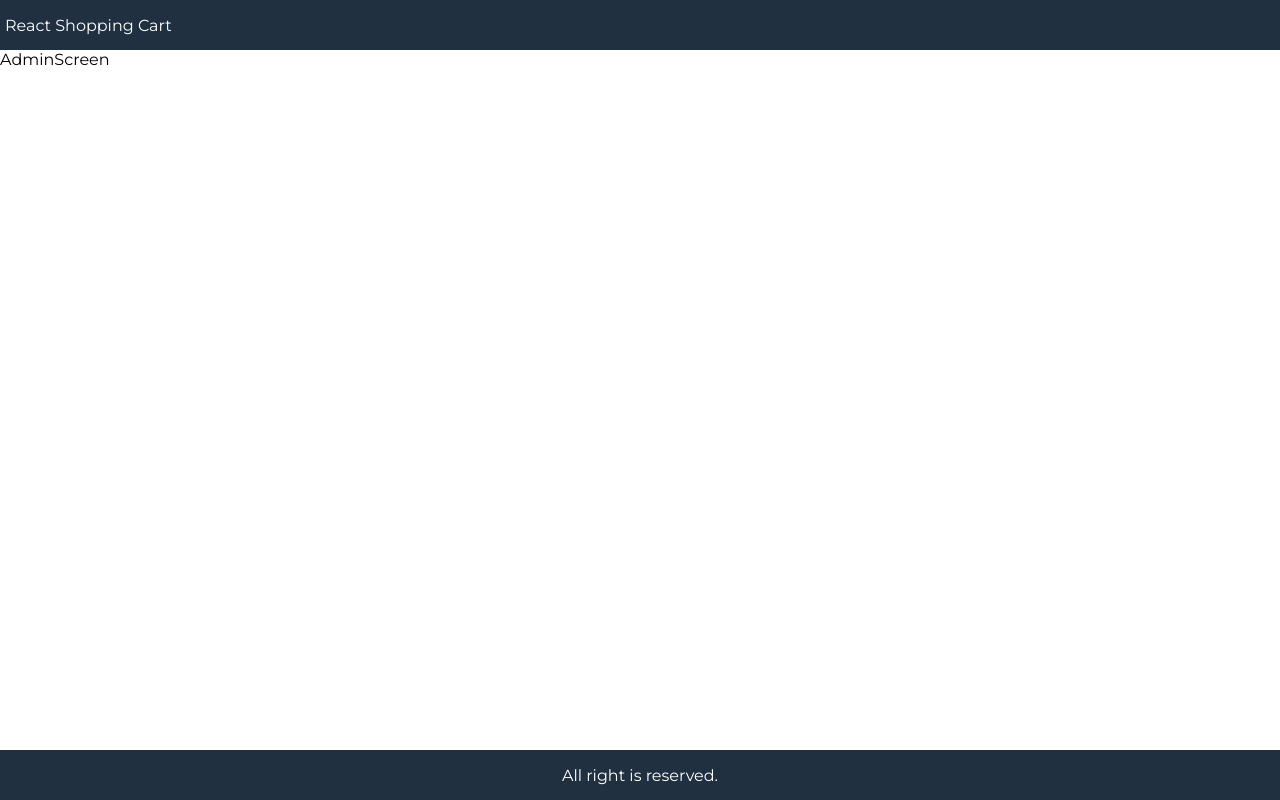
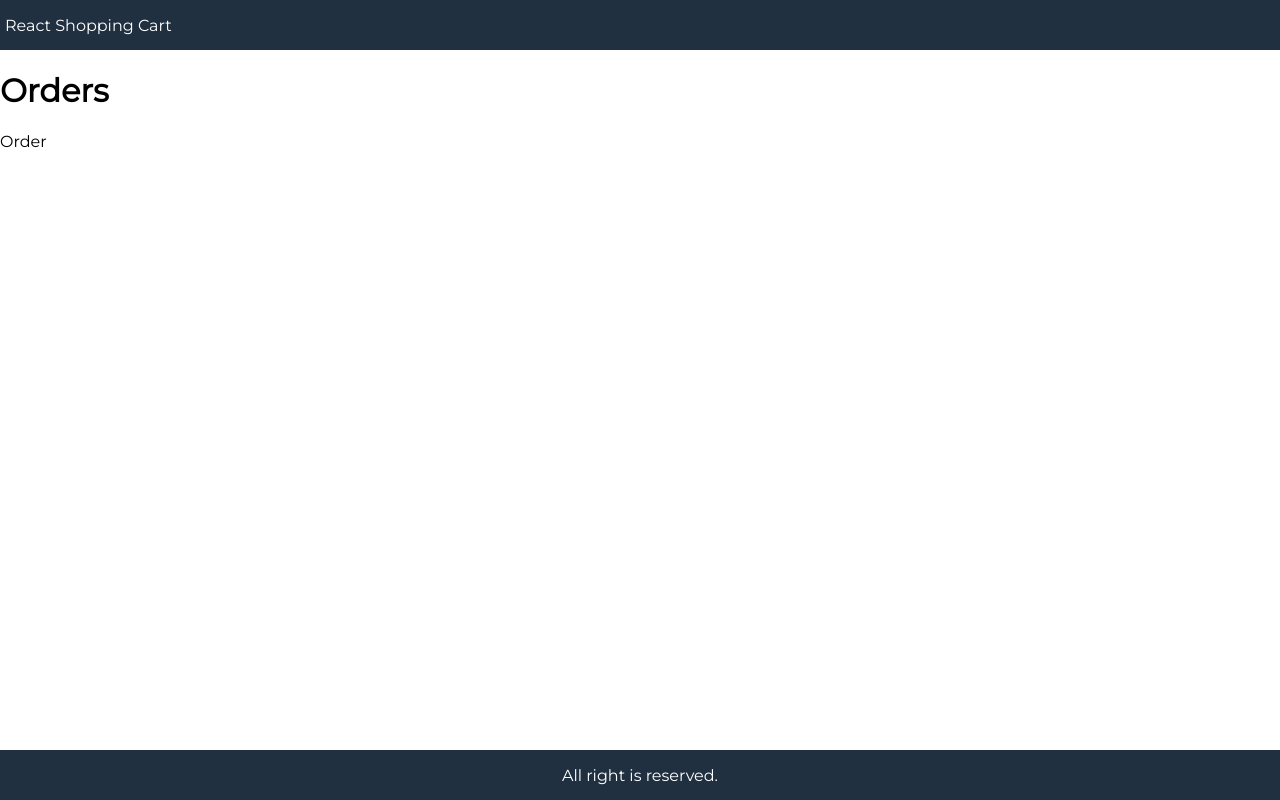
Before and after one commit to reypryma/cart-shopping, a React (Create React App) app: page /admin in a window 1280 px wide. Built offline with nearby package versions, Linux system fonts and the light colour scheme.

Commit message:
03 Create Order Component Boilerplate

```diff
--- /dev/null
+++ b/src/components/Order.js
@@ -0,0 +1,13 @@
+import React, {Component} from 'react';
+
+class Order extends Component {
+    render() {
+        return (
+            <div>
+                Order
+            </div>
+        );
+    }
+}
+
+export default Order;
--- a/src/screens/AdminScreen.js
+++ b/src/screens/AdminScreen.js
@@ -1,10 +1,12 @@
 import React, {Component} from 'react';
+import Order from "../components/Order";
 
 class AdminScreen extends Component {
     render() {
         return (
             <div>
-                AdminScreen
+                <h1>Orders</h1>
+                <Order/>
             </div>
         );
     }
```
